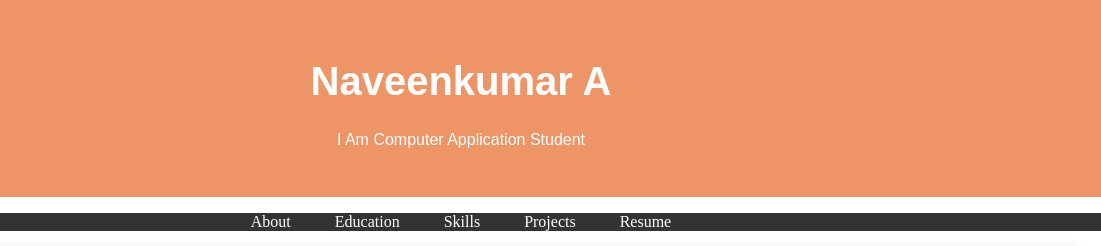
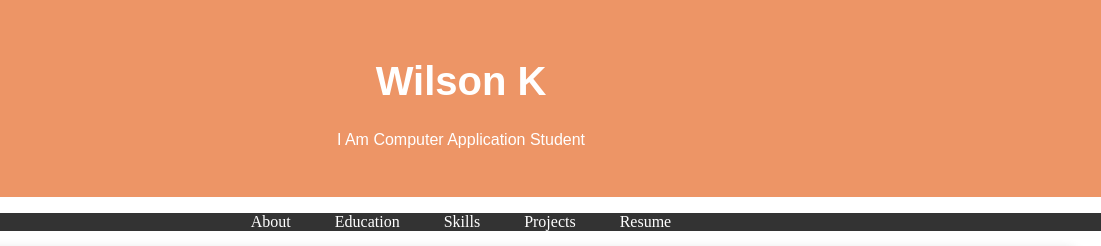
Before and after one commit to wilson12378/digital-portfolio, a plain HTML site: page index.html in a window 1280 px wide. Shown: the top 246 px of the page, 179-1280 px from the left. Drawn offline with Linux system fonts and the light colour scheme.

Commit message:
Update index.html

```diff
--- a/index.html
+++ b/index.html
@@ -97,7 +97,7 @@
       <div class="header-content">
         <!-- Add your profile picture here -->
         <img src="1f029462-74c2-48c9-ad10-3feb0361e54c.jpg" class="profile-picture" />
-        <h1>Naveenkumar A</h1>
+        <h1>Wilson K</h1>
         <p>I Am Computer Application Student</p>
       </div>
     </header>
```
